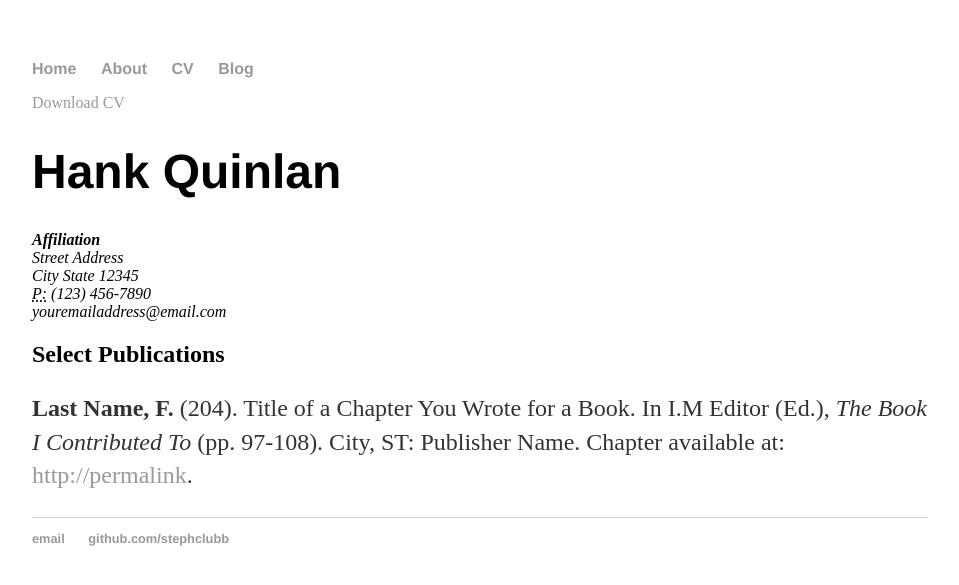
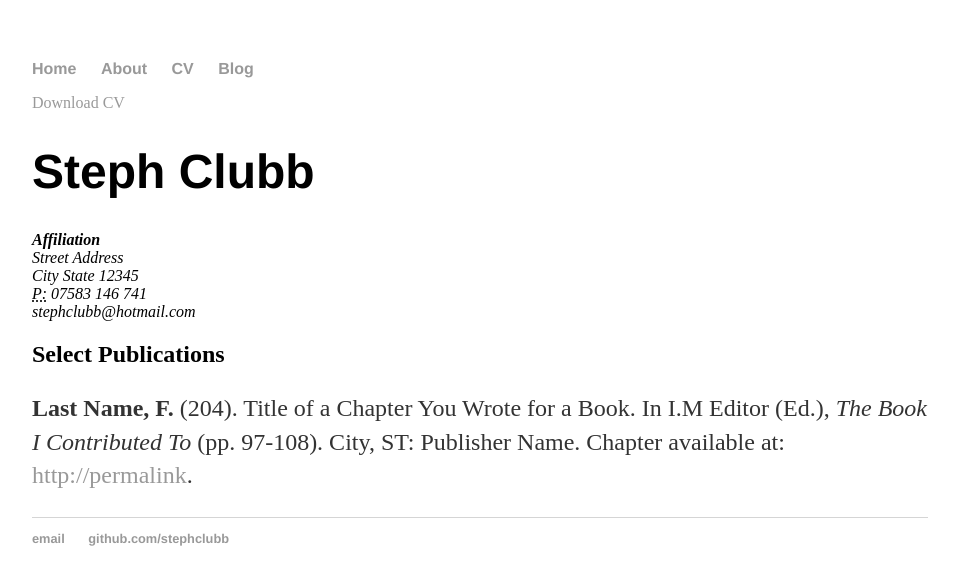
Before and after one commit to stephclubb/jekyll_blog, a Jekyll site: the page built from cv/index.html, in a window 1280 px wide. Shown: the top 585 px of the page, without its empty margins (160-1119 px from the left). Built offline with Jekyll 4.4.1, drawn with Linux system fonts in a browser that asks for light colours.

Commit message:
Update index.html

```diff
--- a/cv/index.html
+++ b/cv/index.html
@@ -1,17 +1,17 @@
 ---
 layout: default
-title: CV of Your Name
+title: CV of Steph Clubb
 ---
 
 	<div class="cv">
 		<a href="#" class="download" title="Download CV as PDF">Download CV</a>
-					<h1>Hank Quinlan</h1>
+					<h1>Steph Clubb</h1>
 					<address>
 					<strong>Affiliation</strong><br>
 					Street Address<br>
 					City State 12345<br>
-					<abbr title="phone">P:</abbr> (123) 456-7890<br>
-					<span class="obfuscate">youremailaddress@email.com</span>
+					<abbr title="phone">P:</abbr> 07583 146 741<br>
+					<span class="obfuscate">stephclubb@hotmail.com</span>
 					</address>
 
 					<h2>Select Publications</h2>
```
